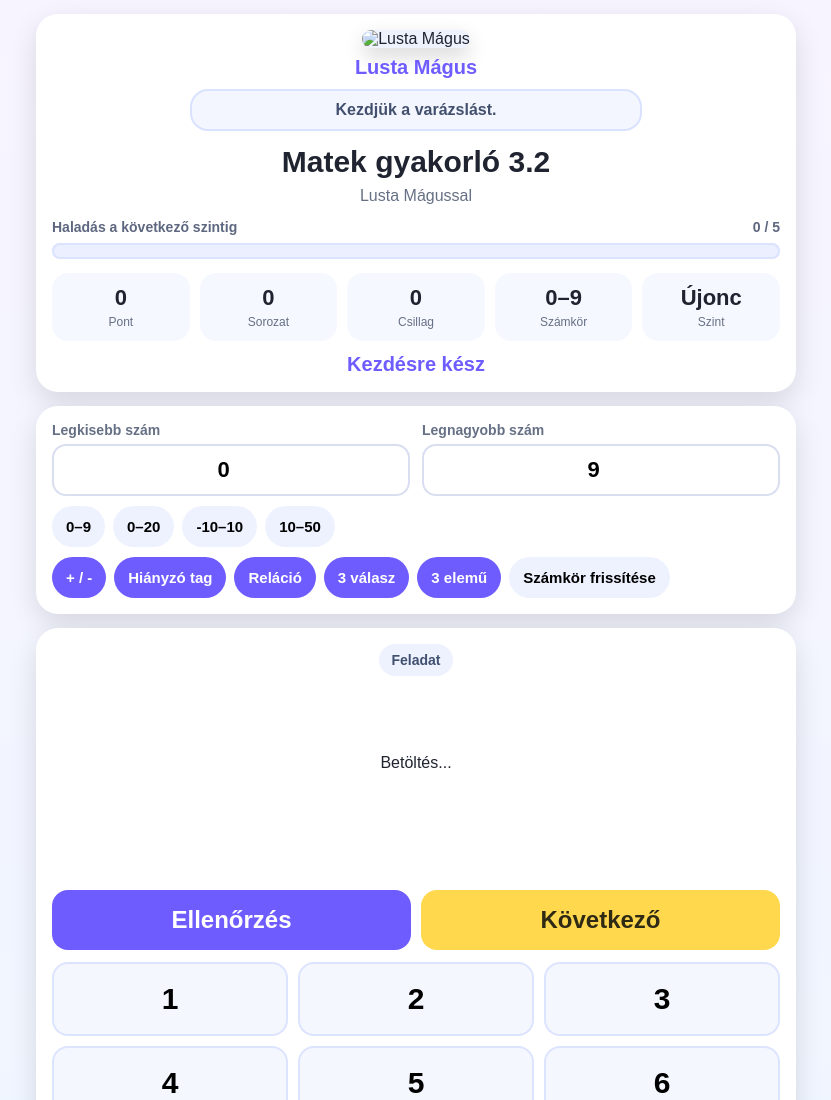
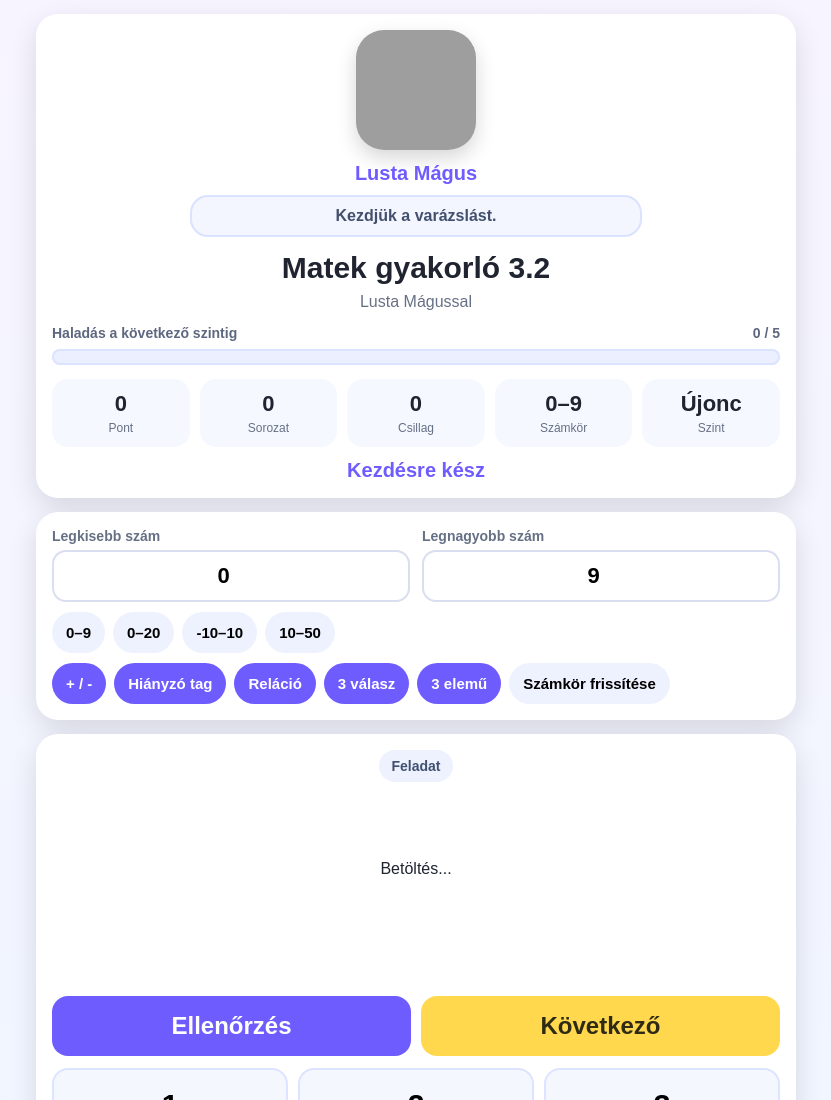
Before and after one commit to tormzria/Matek-, a plain HTML site: page index.html in a window 1280 px wide. Shown: the top 1100 px of the page, without its empty margins (224-1055 px from the left). Drawn offline with Linux system fonts and the light colour scheme; the site is published under a folder, as on GitHub Pages, so addresses that start at the root find nothing.

Commit message:
Update index.html

```diff
--- a/index.html
+++ b/index.html
@@ -478,7 +478,7 @@
 
     <div class="card">
       <div class="magusBox">
-        <img src="/images/magus_1.png" alt="Lusta Mágus" class="magusAvatar">
+        <img src="public/images/magus_1.png" alt="Lusta Mágus" class="magusAvatar">
         <div class="magusName">Lusta Mágus</div>
         <div class="magusSpeech" id="magusSpeech">Kezdjük a varázslást.</div>
       </div>
```
